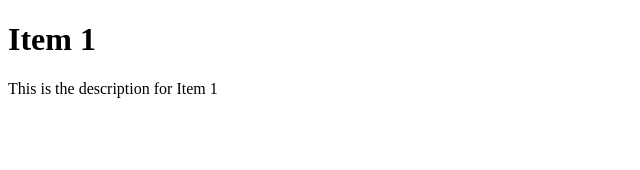
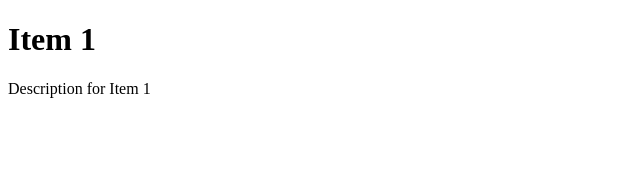
Before and after one commit to acciojob/router-list-Rajudas575, a React app: page /items/1 in a window 1280 px wide. Shown: the top 170 px of the page, without its empty margins (0-640 px from the left). Built offline with nearby package versions, Linux system fonts and the light colour scheme.

Commit message:
Update ItemDetail.jsx

```diff
--- a/src/components/ItemDetail.jsx
+++ b/src/components/ItemDetail.jsx
@@ -2,9 +2,9 @@ import React from "react";
 import { useParams } from "react-router-dom";
 
 const items = [
-  { id: 1, name: "Item 1", description: "This is the description for Item 1" },
-  { id: 2, name: "Item 2", description: "This is the description for Item 2" },
-  { id: 3, name: "Item 3", description: "This is the description for Item 3" },
+  { id: 1, name: "Item 1", description: "Description for Item 1" },
+  { id: 2, name: "Item 2", description: "Description for Item 2" },
+  { id: 3, name: "Item 3", description: "Description for Item 3" },
 ];
 
 const ItemDetail = () => {
```
